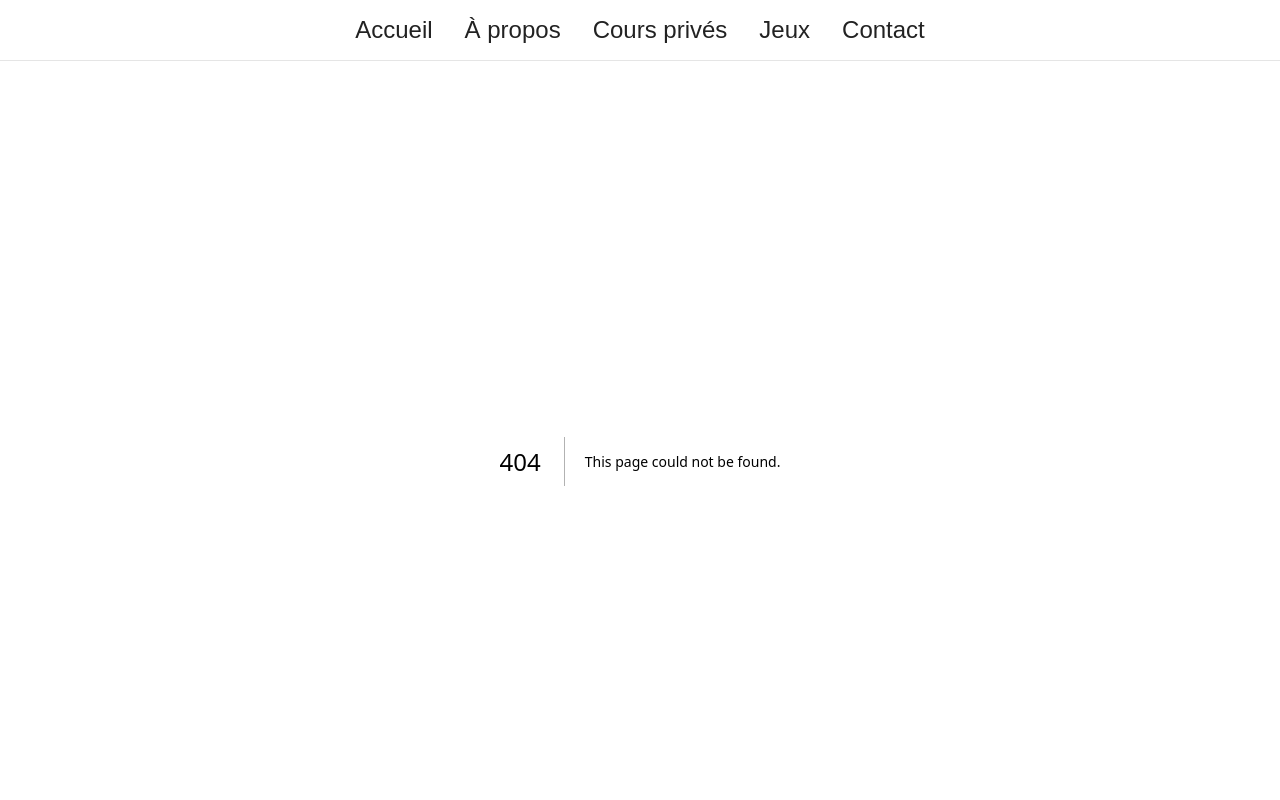
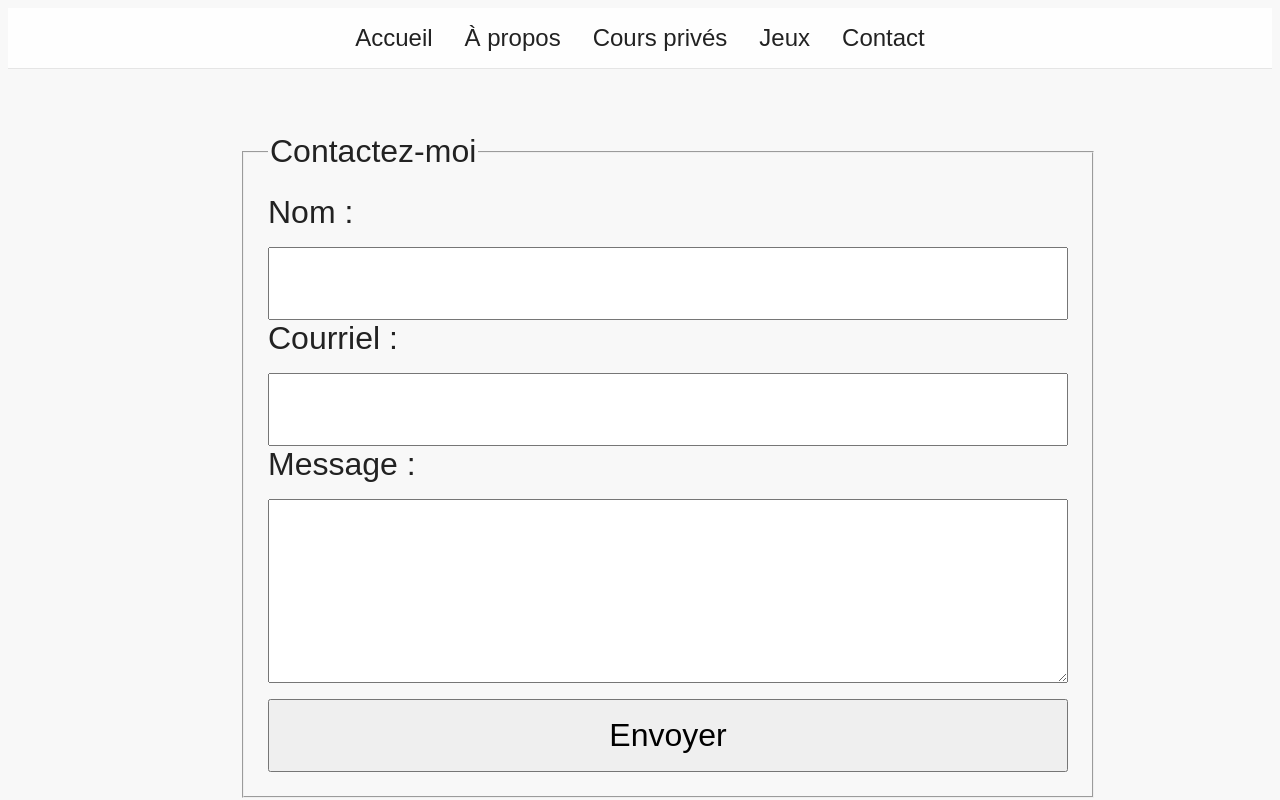
Before and after one commit to Jaska28/karate-website, a Next.js app: page /contact in a window 1280 px wide. Before the commit this address had no page. Shown: the top 800 px of the page. Built offline with nearby package versions, Linux system fonts and the light colour scheme.

Commit message:
feat:add contact page layout and styles

```diff
--- /dev/null
+++ b/app/contact/page.module.css
@@ -0,0 +1,37 @@
+.label {
+    font-size: xx-large;
+}
+
+.main {
+    padding: 4rem;
+
+    display: flex;
+    justify-content: center;
+}
+
+.form {
+    width: 100%;
+    max-width: 800px;
+}
+
+.contactContainer {
+    flex-direction: column;
+    display: flex;
+    padding: 24px;
+    width: 100%;
+}
+
+.contactContainer input, .contactContainer textarea {
+    font-size: xx-large;
+    padding: 16px;
+    margin-top: 16px;
+}
+
+.legend {
+    font-size: xx-large;
+}
+.button {
+    font-size: xx-large;
+    padding: 16px;
+    margin-top: 16px;
+}
--- /dev/null
+++ b/app/contact/page.tsx
@@ -0,0 +1,28 @@
+import styles from "@/app/contact/page.module.css";
+import {JSX} from "react";
+
+export default function ContactPage(): JSX.Element {
+    return (
+        <main className={styles.main}>
+            <form
+                action="https://formspree.io/f/xeeyzvbw"
+                method="POST"
+                className={styles.form}
+            >
+                <fieldset className={styles.contactContainer}>
+                    <legend className={styles.legend}>Contactez-moi</legend>
+                    <label className={styles.label} htmlFor="name">Nom :</label>
+                    <input className={styles.input} type="text" id="name" name="name" required/>
+
+                    <label className={styles.label} htmlFor="email">Courriel :</label>
+                    <input className={styles.input} type="email" id="email" name="email" required/>
+
+                    <label className={styles.label} htmlFor="message">Message :</label>
+                    <textarea className={styles.textarea} id="message" name="message" rows={5} required/>
+
+                    <button className={styles.button} type="submit">Envoyer</button>
+                </fieldset>
+            </form>
+        </main>
+    );
+}
```
